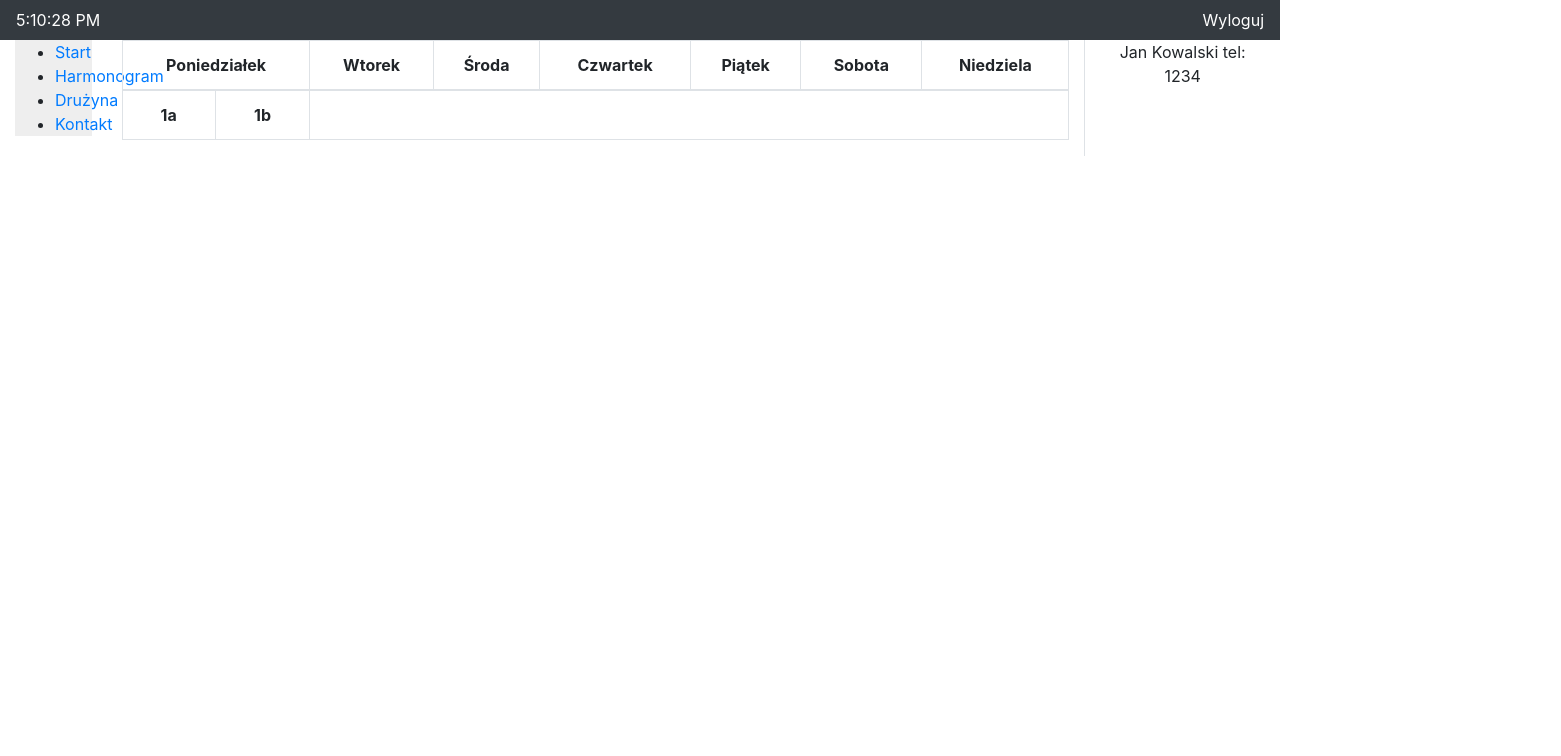
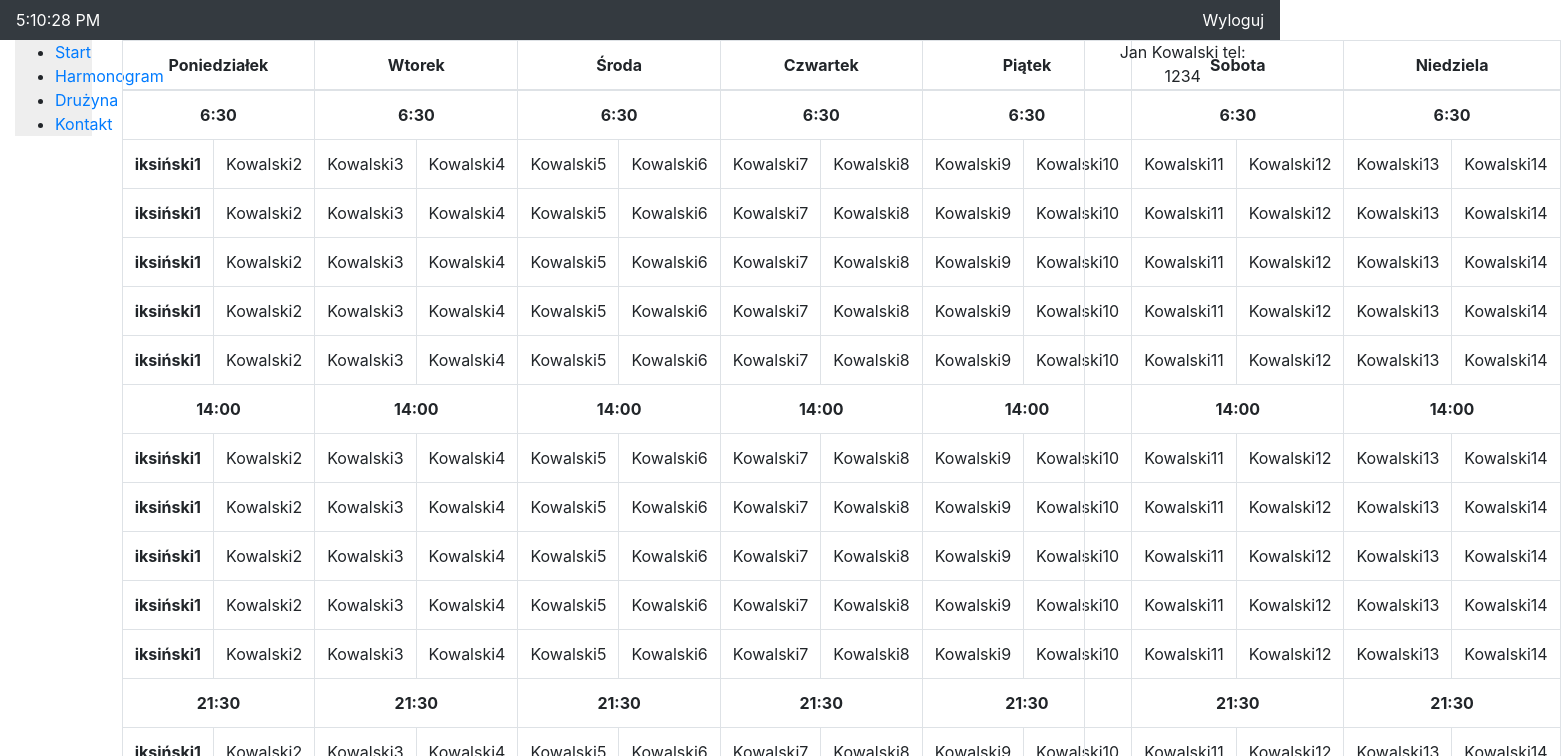
Before and after one commit to tymone/rescuer_portal, a React (Create React App) app: page /harmonogram in a window 1280 px wide. Shown: the top 756 px of the page, 1561 px wide, since content can reach past the window. Built offline with nearby package versions, Linux system fonts and the light colour scheme.

Commit message:
add table

```diff
--- a/src/pages/Table.js
+++ b/src/pages/Table.js
@@ -19,6 +19,30 @@ export default class Table extends Component {
 
     const days = ['Poniedziałek', 'Wtorek', 'Środa', 'Czwartek', 'Piątek', 'Sobota', 'Niedziela']
     const headTable = days.map((day, i) => <th scope='col' key={i} colSpan='2'>{day}</th>)
+    const bodyShift = (time) => days.map(i => (<th scope='col' key={i} colSpan='2'>{time}</th>))
+
+    //change bodyEmployee func to less better line, find fooking unique key for each...
+    const bodyEmployee1 = [1, 2, 3, 4, 5]
+    const bodyEmployee = (shift) => bodyEmployee1.map((body, i) => (
+      <React.Fragment>
+        <tr>
+          <th scope='row' key={body + shift + i}>iksiński1</th>
+          <td key={body + i}>Kowalski2</td>
+          <td key={body + i}>Kowalski3</td>
+          <td key={body + i}>Kowalski4</td>
+          <td key={body + i}>Kowalski5</td>
+          <td key={body + i}>Kowalski6</td>
+          <td key={body + i}>Kowalski7</td>
+          <td key={body + i}>Kowalski8</td>
+          <td key={body + i}>Kowalski9</td>
+          <td key={body + i}>Kowalski10</td>
+          <td key={body + i}>Kowalski11</td>
+          <td key={body + i}>Kowalski12</td>
+          <td key={body + i}>Kowalski13</td>
+          <td key={body + i}>Kowalski14</td>
+        </tr>
+      </React.Fragment>
+    ))
 
     return (
       <table className='table table-bordered'>
@@ -29,10 +53,17 @@ export default class Table extends Component {
         </thead>
         <tbody>
           <tr>
-            <th>1a</th>
-            <th>1b</th>
+            {bodyShift('6:30')}
           </tr>
-
+          {bodyEmployee('1 shift')}
+          <tr>
+            {bodyShift('14:00')}
+          </tr>
+          {bodyEmployee('2 shift')}
+          <tr>
+            {bodyShift('21:30')}
+          </tr>
+          {bodyEmployee('3 shift')}
         </tbody>
 
       </table>
```
